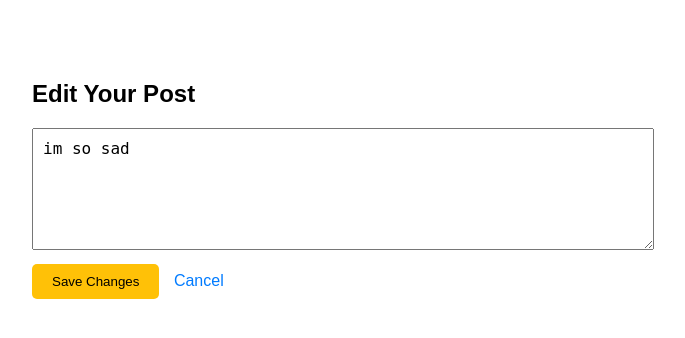
After one commit to Pranav-M-123/smart-microblog, a Flask app: page /edit/1 in a window 1280 px wide. The commit adds this page. Shown: the top 338 px of the page, without its empty margins (308-993 px from the left). Run offline with Flask 3, Linux system fonts and the light colour scheme; a user stored in the database is signed in.

Commit message:
Added an edit/delete post option

```diff
--- a/app.py
+++ b/app.py
@@ -61,6 +61,43 @@ def home():
     all_posts = Post.query.order_by(Post.id.desc()).all()
     return render_template('index.html', posts=all_posts)
 
+@app.route('/delete/<int:post_id>', methods=['POST'])
+@login_required
+def delete_post(post_id):
+    post = Post.query.get_or_404(post_id)
+    if post.author.id == current_user.id:
+        db.session.delete(post)
+        db.session.commit()
+    return redirect(url_for('home'))
+
+@app.route('/edit/<int:post_id>', methods=['GET', 'POST'])
+@login_required
+def edit_post(post_id):
+    post = Post.query.get_or_404(post_id)
+    if post.author.id != current_user.id:
+        return redirect(url_for('home'))
+
+    if request.method == 'POST':
+        post.text = request.form.get('content')
+
+        analysis = TextBlob(post.text)
+        polarity = analysis.sentiment.polarity
+
+        if polarity > 0.1:
+            post.mood = "Positive 😊"
+            post.color = "#d4edda"
+        elif polarity < -0.1:
+            post.mood = "Negative 😔"
+            post.color = "#f8d7da"
+        else:
+            post.mood = "Neutral 😐"
+            post.color = "#e2e3e5"
+
+        db.session.commit()
+        return redirect(url_for('home'))
+
+    return render_template('edit.html', post=post)
+
 @app.route('/register', methods=['GET', 'POST'])
 def register():
     if request.method == 'POST':
--- /dev/null
+++ b/templates/edit.html
@@ -0,0 +1,20 @@
+<!DOCTYPE html>
+<html>
+<head>
+    <title>Edit Post - AI Microblog</title>
+    <style>
+        body { font-family: Arial, sans-serif; max-width: 600px; margin: 40px auto; padding: 20px; }
+        textarea { width: 100%; height: 100px; margin-bottom: 10px; padding: 10px; font-size: 16px;}
+        button { padding: 10px 20px; background-color: #ffc107; color: black; border: none; cursor: pointer; border-radius: 5px;}
+        a { margin-left: 10px; text-decoration: none; color: #007bff; }
+    </style>
+</head>
+<body>
+    <h2>Edit Your Post</h2>
+    <form method="POST">
+        <textarea name="content" required>{{ post.text }}</textarea><br>
+        <button type="submit">Save Changes</button>
+        <a href="/">Cancel</a>
+    </form>
+</body>
+</html>
```
Also changed, not shown: templates/index.html (+12 -0 lines), instance/microblog.db.
